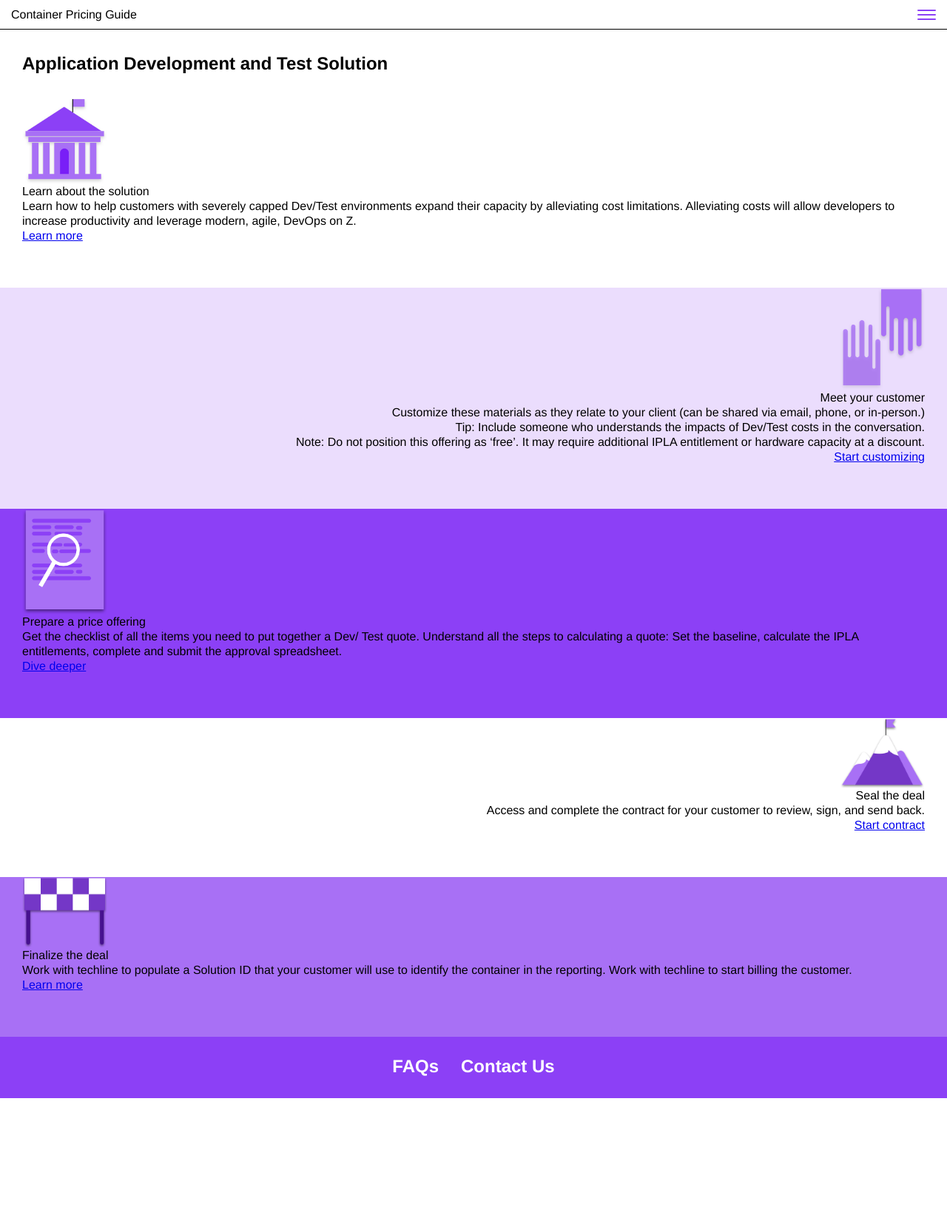
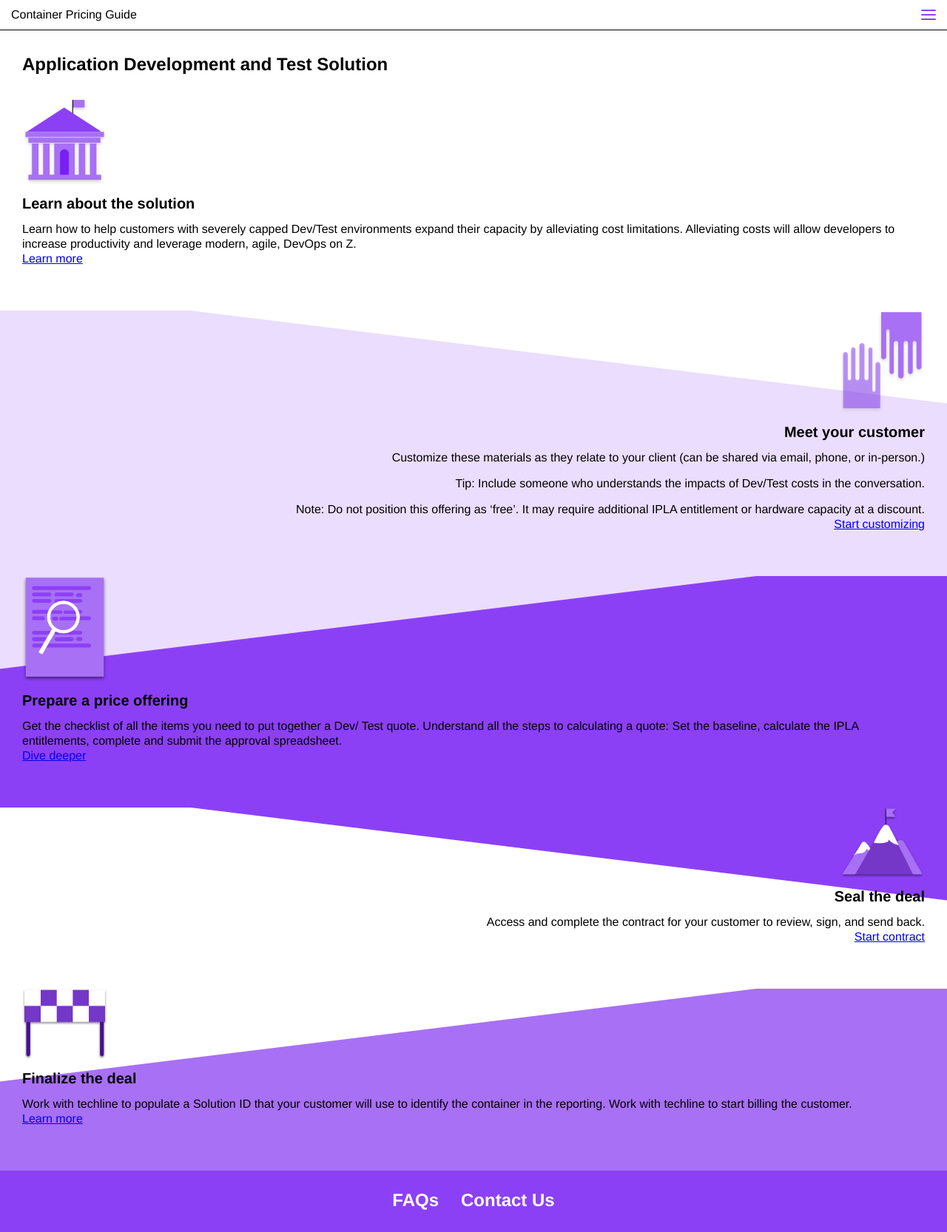
Before and after one commit to gvorbeck/container-pricing, a Jekyll site: the page built from pages/devtest-home.md, in a window 1280 px wide. Shown: the whole page at 74% size. Built offline with Jekyll 4.4.1, drawn with Linux system fonts in a browser that asks for light colours; before the commit the page ends 1485 px from its top, so only the background shows below that.

Commit message:
slanted borders and menu layers

```diff
--- a/_sass/_mixins.scss
+++ b/_sass/_mixins.scss
@@ -8,6 +8,11 @@
     font-weight: bold;
 }
 
+@mixin header-4() {
+    font-size: 1.25rem;
+    font-weight: bold;
+}
+
 @mixin pseudo($display: block, $pos: absolute, $content: '') {
     content: $content;
     display: $display;
--- a/_sass/_solution-home.scss
+++ b/_sass/_solution-home.scss
@@ -11,27 +11,58 @@
         &block {
             display: flex;
             flex-direction: column;
+            position: relative;
+            overflow: hidden;
 
-            &:nth-child(5n+2) {
-                background-color: $color--eb;
+            $section-colors: '#FFFFFF' $color--eb $color--8c '#FFFFFF' $color--a8;
+            $after-colors: $color--a8 '#FFFFFF' $color--eb $color--8c '#FFFFFF';
+
+            @for $i from 1 through 5 {
+                &:nth-child(5n+#{$i}) {
+                    background-color: #{nth($section-colors, $i)};
+
+                    &::after {
+                        background-color: #{nth($after-colors, $i)};
+                    }
+                }
             }
 
-            &:nth-child(5n+3) {
-                background-color: $color--8c;
-            }
-
-            &:nth-child(5n+5) {
-                background-color: $color--a8;
+            &::after {
+                @include pseudo();
+                width: 120%;
+                height: 250px;
+                left: calc(50% - 60%);
+                top: -204px;
+                transform: rotate(-7deg);
             }
 
             &:nth-child(even) {
                 align-items: flex-end;
                 text-align: right;
+
+                &::after {
+                    right: calc(50% - 60%);
+                    left: auto;
+                    transform: rotate(7deg);
+                }
+            }
+
+            &:first-child::after {
+                display: none;
+            }
+
+            * {
+                z-index: 2;
             }
         }
 
         &image {
             max-width: 7.1875rem;
         }
+
+        &title {
+            margin: 15px 0;
+            @include header-4;
+        }
     }
 }
--- a/assets/main.scss
+++ b/assets/main.scss
@@ -59,6 +59,10 @@ strong {
     ul {
         list-style-type: disc;
     }
+
+    p + p {
+        margin-top: 0.9375rem;
+    }
 }
 
 // HOMEPAGE-SPECIFIC RULES
@@ -70,16 +74,18 @@ body:not(.page__home) .page__header {
     .header {
 
         &__nav-wrapper {
-            height: 2.5rem;
-            box-sizing: border-box;
-            padding: 0.625rem 0.9375rem;
-            border-bottom: 0.0625rem solid #000000;
-            display: flex;
-            justify-content: space-between;
-            margin-bottom: 1.875rem;
+            position: relative;
         }
 
         &__title {
+            height: 2.5rem;
+            line-height: 2.5rem;
+            padding: 0 0.9375rem;
+            background-color: #FFFFFF;
+            border-bottom: 0.0625rem solid #000000;
+            margin-bottom: 1.875rem;
+            position: relative;
+            z-index: 4;
 
             a {
                 color: #000000;
@@ -96,43 +102,45 @@ body:not(.page__home) .page__header {
 
             &:checked ~ .hamburger__list {
                 top: 2.4375rem;
-            }
 
-            &:checked ~ .hamburger__list .hamburger__item {
-                opacity: 1;
+
+
+                .solution-list__item {
+                    opacity: 1;
+                }
             }
 
             &:checked ~ .hamburger__label .hamburger__icon {
                 transform: rotate(45deg);
 
-                &::before {
+                &::before,
+                &::after {
+                    top: 0;
                     transform: rotate(90deg);
-                    top: 0;
-                }
-
-                &::after {
-                    opacity: 0;
                 }
             }
         }
 
-        .hamburger__label {
+        label {
+            width: 20px;
+            height: 20px;
             display: block;
-            overflow: hidden;
-            width: 1.5625rem;
-            height: 100%;
+            position: absolute;
+            top: 10px;
+            right: 15px;
+            z-index: 4;
         }
 
         .hamburger__icon {
             position: relative;
-            top: calc(50% - 0.0625rem);
+            margin-top: calc(50% - 1px);
 
             &,
             &::before,
             &::after {
                 width: 100%;
-                height: 0.125rem;
-                border-radius: 0.625rem;
+                height: 2px;
+                border-radius: 10px;
                 background-color: $color--8c;
                 transition: all 0.5s ease-out;
             }
@@ -140,68 +148,69 @@ body:not(.page__home) .page__header {
             &::before,
             &::after {
                 @include pseudo();
-                top: 0.375rem;
+                top: -6px;
             }
 
             &::after {
-                top: -0.375rem;
+                top: 6px;
             }
         }
 
         .hamburger__list {
             position: absolute;
-            top: -100%;
-            right: 0;
+            top: -50rem;
             width: 100%;
-            transition: top 0.5s ease-out;
             background-color: $color--8c;
             padding: 0.9375rem 1.875rem 1.875rem;
             box-sizing: border-box;
+            transition: all 0.5s ease-in-out;
+            z-index: 3;
+        }
 
-            .current {
+        .hamburger__item {
+
+            & + .hamburger__item {
+                margin-top: 30px;
+            }
+        }
+
+        .solution-list__item {
+            margin-left: 10px;
+            padding-left: 12px;
+            opacity: 0;
+            transition: all 0.85s ease-in-out;
+
+            &:first-child {
+                margin-left: 0;
+                padding-left: 0;
+            }
+
+            & + .solution-list__item {
+                margin-top: 30px;
+            }
+
+            &:nth-child(2) {
+                margin-top: 15px;
+            }
+
+            &.current {
                 font-weight: bold;
+                border-left: 2px solid #FFFFFF;
+                padding-left: 10px;
+
+                &:first-child {
+                    border-left: none;
+                    padding-left: 0;
+                }
             }
 
             a {
                 color: #FFFFFF;
                 text-decoration: none;
             }
-        }
 
-        .hamburger__item {
-            opacity: 0;
-            transition: opacity 0.75s ease-in;
-
-            & + .hamburger__item {
-                margin-top: 1.875rem;
-            }
-        }
-
-        .solution-list {
-
-            &__item {
-
-                &:not(:first-child) {
-                    margin-left: 0.625rem;
-                    padding-left: 0.75rem;
-
-                    &.current {
-                        border-left: 0.125rem solid #FFFFFF;
-                        padding-left: 0.625rem;
-                    }
-
-                    span {
-                        margin-right: 0.9375rem;
-                    }
-                }
-
-                & + .solution-list__item {
-                    margin-top: 1.875rem;
-                }
-
-                &:first-child + .solution-list__item {
-                    margin-top: 0.9375rem;
-                }
+            span {
+                margin-right: 15px;
             }
         }
     }
```
